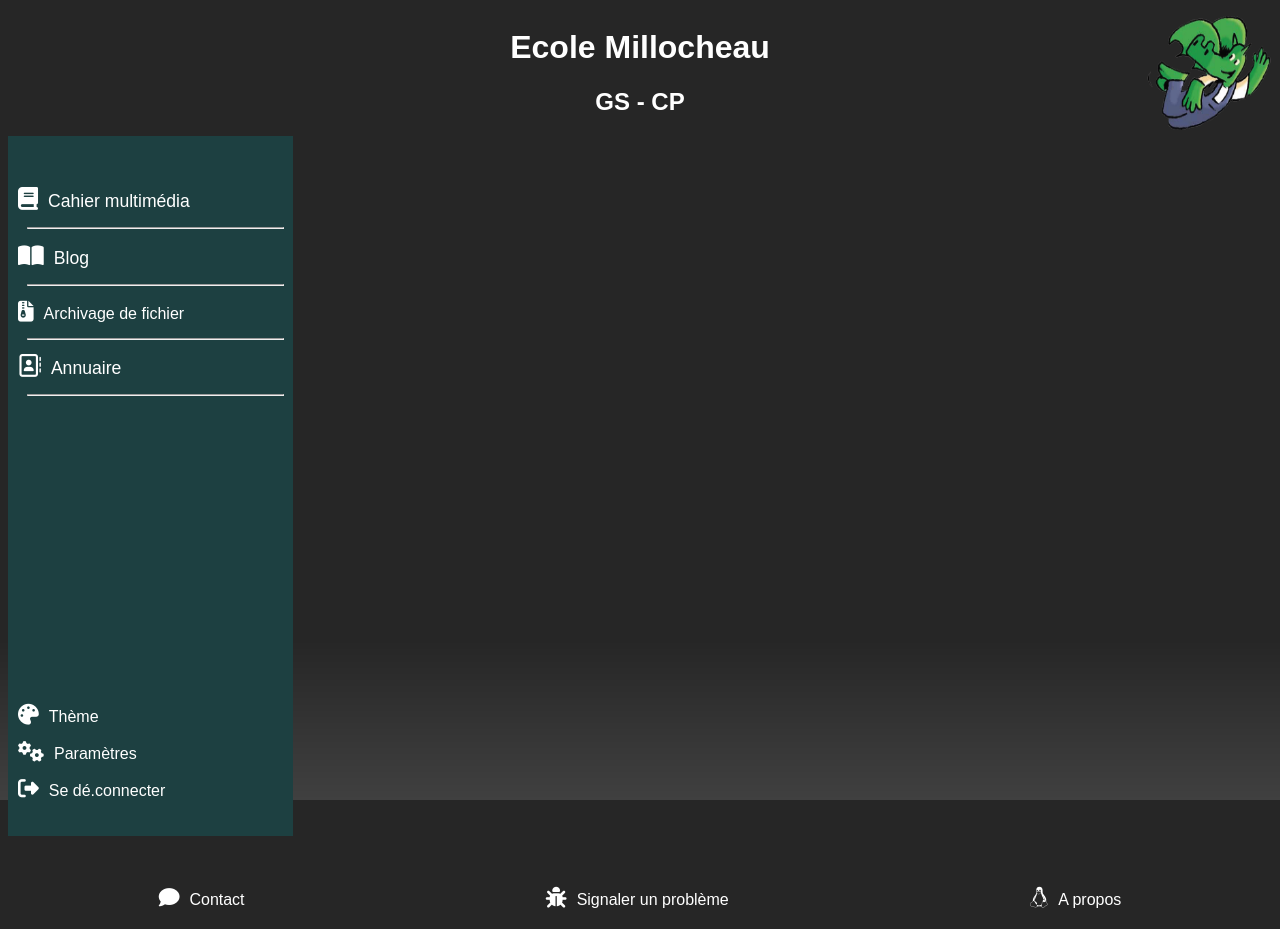
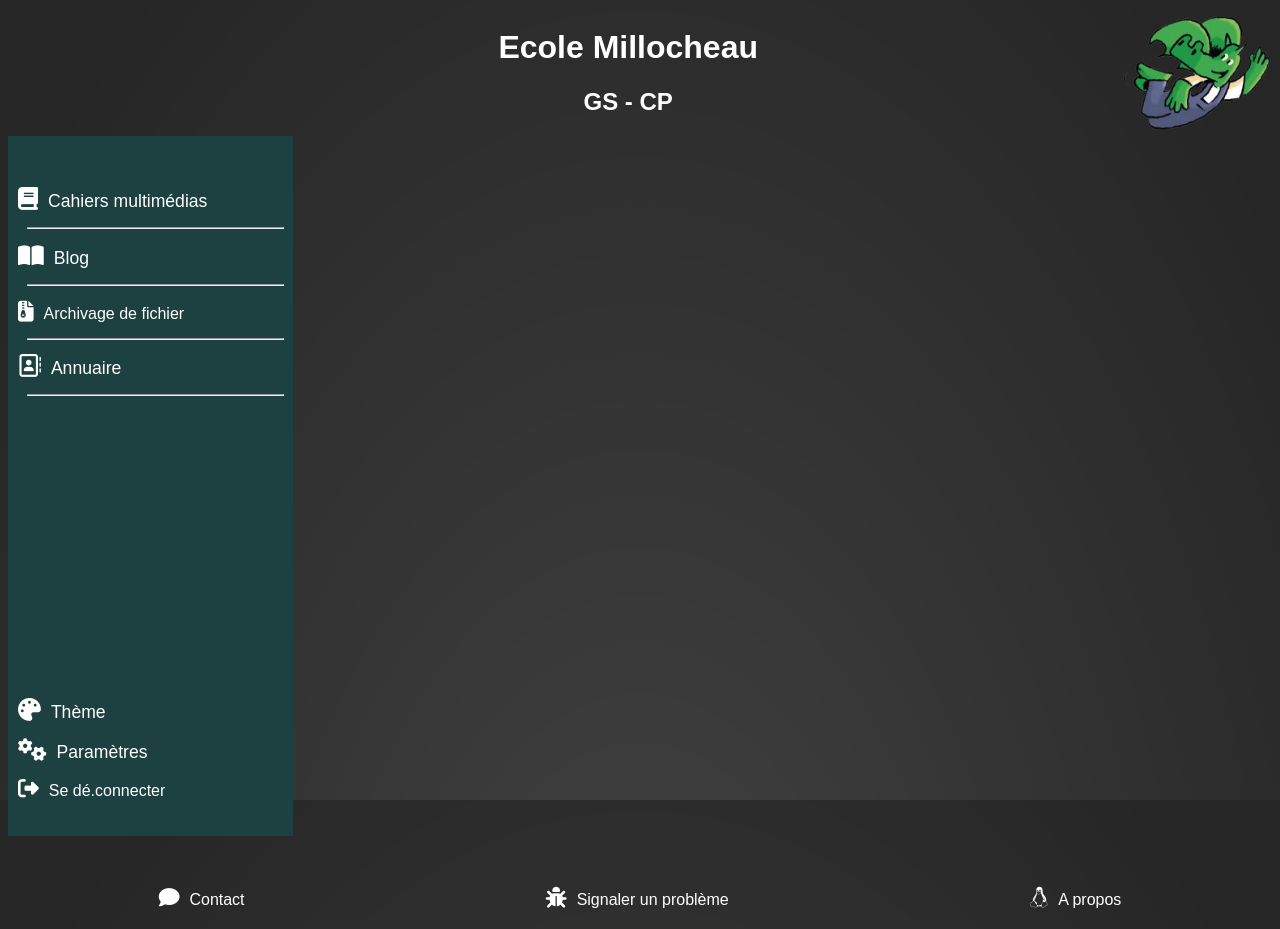
Before and after one commit to MatteoLanglois/ProjetWebL1, a PHP site: page / in a window 1280 px wide. Run offline with PHP 8.4, Linux system fonts and the light colour scheme; some libraries are stand-ins or nearby versions.

Commit message:
change the gradient

```diff
--- a/Maquette/index.html
+++ b/Maquette/index.html
@@ -19,7 +19,7 @@
 
     <nav>
       <ul>
-        <li><a href="publications/cmultimedia/index.html"><i class="fas fa-book icone"></i>Cahier multimédia</a></li>
+        <li><a href="publications/cmultimedia/index.html"><i class="fas fa-book icone"></i>Cahiers multimédias</a></li>
         <li><hr></li>
         <li><a href="publications/blog/index.html"><i class="fas fa-book-open icone"></i>Blog</a></li>
         <li><hr></li>
@@ -29,8 +29,8 @@
         <li><hr></li>
       </ul>
       <ul>
-        <li><i class="fas fa-palette icone"></i>Thème</li>
-        <li><i class="fas fa-cogs icone"></i>Paramètres</li>
+        <li><a href="settings/theme.html"><i class="fas fa-palette icone"></i>Thème</a></li>
+        <li><a href="settings/parametres.html"><i class="fas fa-cogs icone"></i>Paramètres</a></li>
         <li><i class="fas fa-sign-out-alt icone"></i>Se dé.connecter</li>
       </ul>
     </nav>
--- a/Maquette/style.css
+++ b/Maquette/style.css
@@ -1,5 +1,5 @@
 html {
- background: linear-gradient(to bottom, rgba(0, 0, 0, 0.85) 80%, rgba(0, 0, 0, 0.75));
+ background: radial-gradient(ellipse farthest-corner at 50% 140%, rgba(0, 0, 0, 0.75) 10%, rgba(0, 0, 0, 0.85) 90%);
  height: 100%;
  font-family: sans-serif;
 }
@@ -19,7 +19,7 @@ header {
 }
 
 .taoki {
-  width: 10%;
+  width: 150px;
   color: white;
 }
 
```
Also changed, not shown: Maquette/Settings/parametres.html (added, +10 -0 lines), Maquette/Settings/theme.html (added, +10 -0 lines), Maquette/auth/login.html (added).
